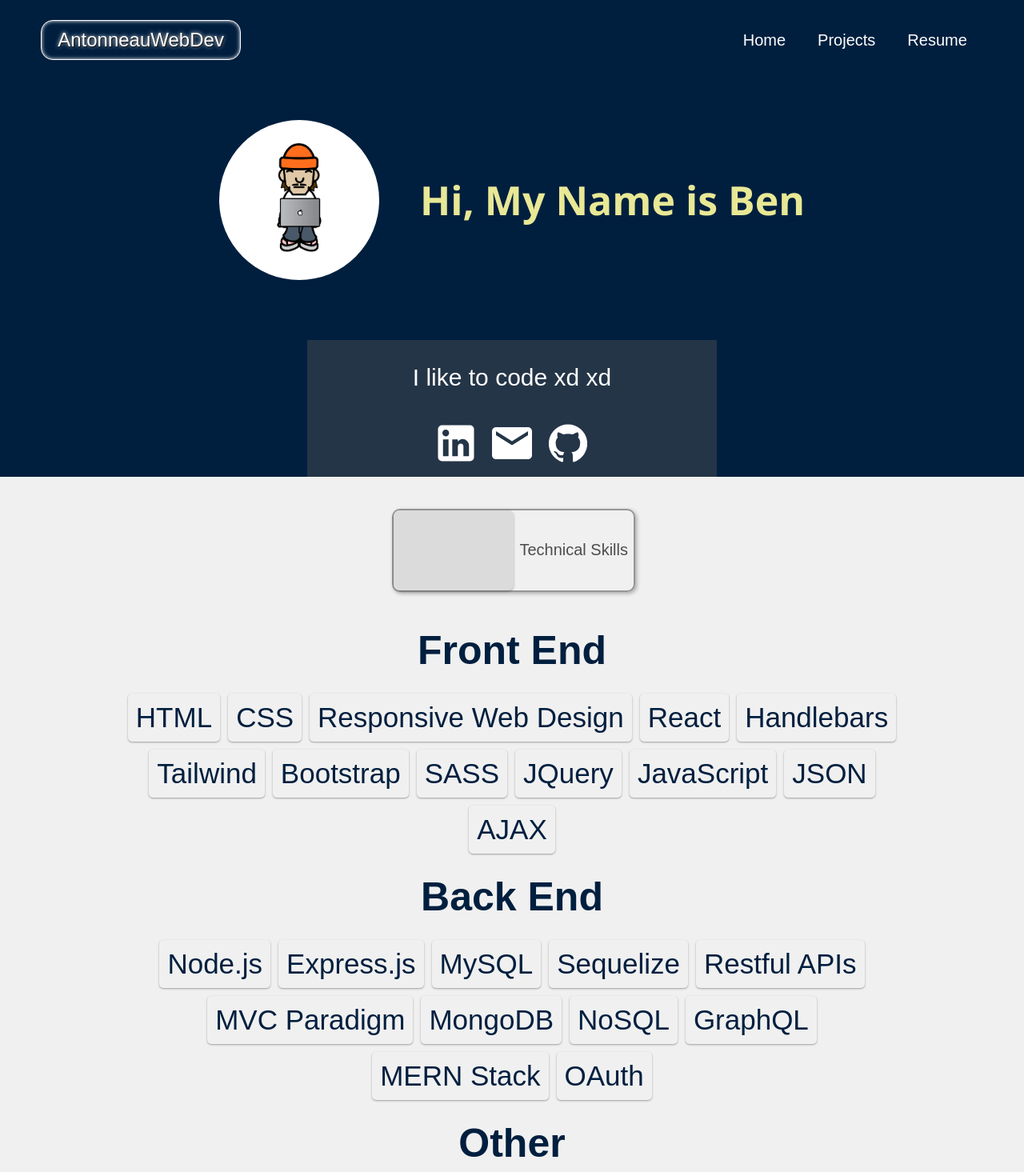
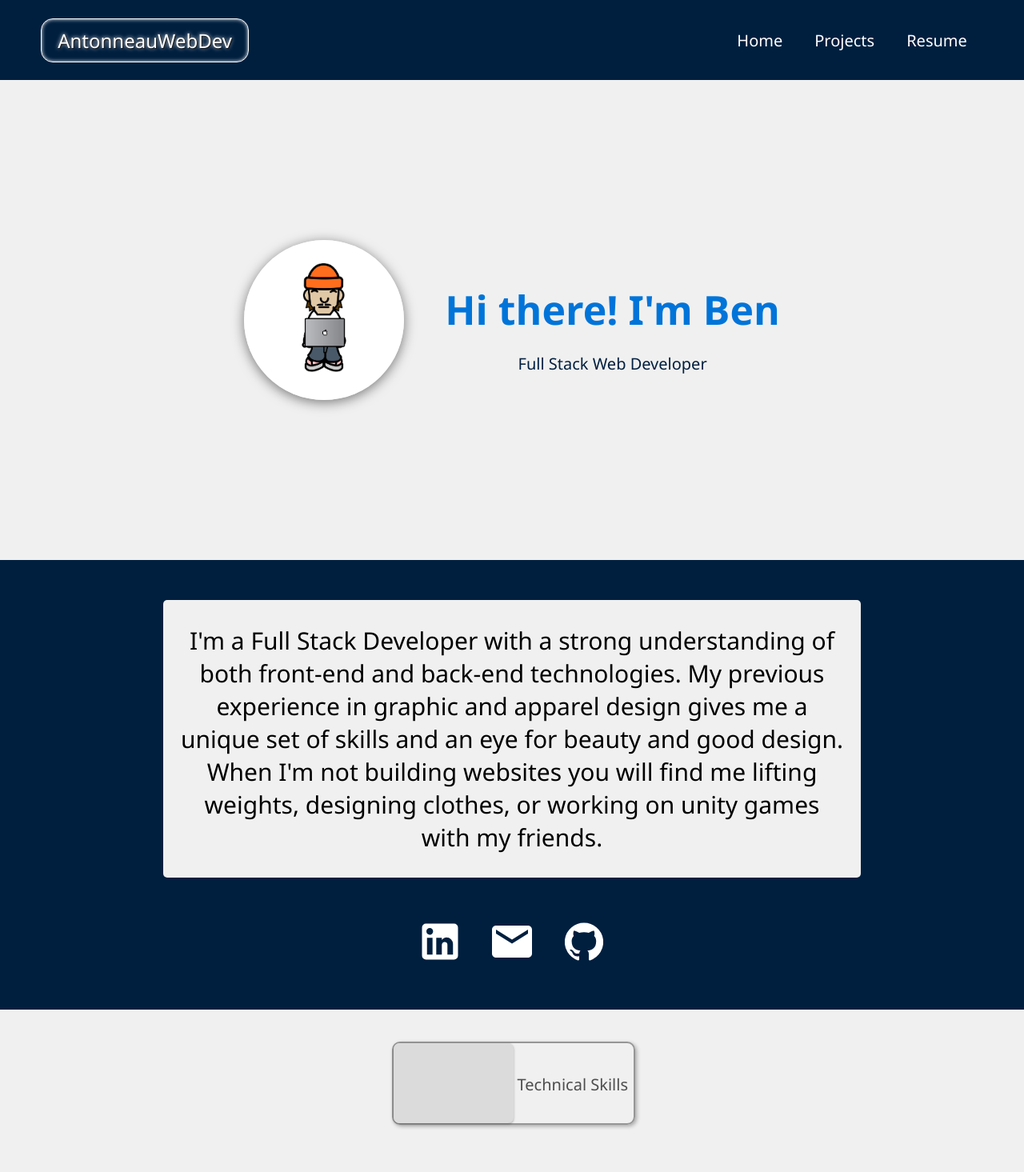
Before and after one commit to bantonneau/react-portfolio, a React (Create React App) app: page / in a window 1280 px wide. Shown: the top 1465 px of the page at 80% size. Built offline with nearby package versions, Linux system fonts and the light colour scheme.

Commit message:
rework styling

```diff
--- a/src/pages/Home.js
+++ b/src/pages/Home.js
@@ -16,20 +16,24 @@ function Home() {
           <div class='image-cropper'>
             <img src={benos} class="rounded" />
           </div>
-          <h2>Hi, My Name is Ben</h2>
+          <div className='herotext'>
+            <h2>Hi there! I'm Ben</h2>
+            <p>Full Stack Web Developer</p>
+          </div>
         </div>
+      </div>
+      <div className='aboutme'>
         <div className='prompt'>
           <p>
-            I like to code xd xd
-            {/* I'm a Full Stack Developer with a strong understanding of both front-end and back-end technologies. My previous experience in graphic and apparel design gives me a unique set of skills and an eye for beauty and good design. When I'm not building websites you will find me lifting weights, designing clothes, or working on unity games with my friends. */}
+            I'm a Full Stack Developer with a strong understanding of both front-end and back-end technologies. My previous experience in graphic and apparel design gives me a unique set of skills and an eye for beauty and good design. When I'm not building websites you will find me lifting weights, designing clothes, or working on unity games with my friends.
           </p>
+        </div>
+        <div className='socialLinks'>
           <LinkedIn />
           <Email />
           <GitHub className='githubIcon' />
         </div>
       </div>
-      {/*Make an array of technical skills and soft skills and map them to tile components */}
-      {/*Add toggle to switch between technical and soft skills, with nice tile fade in animation when switching? */}
       <div className='skills'>
 
         <div className="toggleContainer">
--- a/src/styles/Home.css
+++ b/src/styles/Home.css
@@ -8,7 +8,7 @@
 .home {
   width: 100%;
   align-items: center;
-  font-family: "Arial", sans-serif;
+  font-family: "Segoe UI", Tahoma, Geneva, Verdana, sans-serif;
   color: var(--mainColor);
 }
 
@@ -16,7 +16,7 @@
   display: flex;
   align-items: center;
   justify-content: space-between;
-  margin-top: 50px;
+  margin: 50px 0 50px 0;
 }
 
 .image-cropper {
@@ -27,6 +27,7 @@
   border-radius: 50%;
   margin-right: 4vw;
   flex-shrink: 0;
+  box-shadow: 0px 3px 15px rgba(0, 0, 0, 0.5);
 }
 
 .hero img {
@@ -44,27 +45,48 @@
   justify-content: center;
   align-items: center;
   text-align: center;
-  background-color: var(--mainColor);
   color: var(--accentColor);
+  margin: 150px 0 150px 0;
 }
 
 .about h2 {
   font-family: "Segoe UI", Tahoma, Geneva, Verdana, sans-serif;
   font-size: 50px;
-  color: var(--accentText);
+  color: var(--mainText);margin-bottom: 20px;
 }
 
-.about .prompt {
-  width: 40%;
-  font-size: 30px;
-  margin-top: 75px;
-  background-color: #243547;
+.about p {
+  font-size: 20px;
+  color: #001F3F;
 }
 
-.prompt svg {
+.aboutme {
+  width: 100%;
+  display: flex;
+  flex-direction: column;
+  justify-content: center;
+  align-items: center;
+  text-align: center;
+  background-color: var(--mainColor);
+  color: var(--accentColor);
+}
+
+.aboutme .prompt {
+  width: 65%;
+  font-size: 30px;
+  margin-top: 50px;
+  background-color: #f0f0f0;
+  color: black;
+  border: black;
+  border-radius: 5px;
+  padding: 0 20px 0 20px;
+}
+
+.socialLinks svg {
   font-size: 60px;
   margin: 5px;
   color: var(--accentColor);
+  margin: 50px 15px 50px 15px;
 }
 
 .githubIcon {
@@ -160,7 +182,7 @@ margin: 40px 0 20px 0;
   height: 100%;
   color: #4d4d4d;
   font-size: 20px;
-  font-family: sans-serif;
+  font-family: "Segoe UI", Tahoma, Geneva, Verdana, sans-serif;
   transition: all 0.4s ease-in-out;
 }
 
--- a/src/styles/ProjectDisplay.css
+++ b/src/styles/ProjectDisplay.css
@@ -12,7 +12,7 @@
     align-items: center;
     flex-direction: column;
     margin: 0 10vw 0 10vw;
-    font-family: "Arial", sans-serif;
+    font-family: "Segoe UI", Tahoma, Geneva, Verdana, sans-serif;
     text-align: center;
   }
 
--- a/src/styles/Projects.css
+++ b/src/styles/Projects.css
@@ -40,10 +40,11 @@
     box-shadow: 0px 3px 15px rgba(0, 0, 0, 0.2);
     text-align: center;
     flex-shrink: 0;
+    font-family: "Segoe UI", Tahoma, Geneva, Verdana, sans-serif;
   }
   .projectItem:hover {
     box-shadow: 0px 3px 15px rgba(0, 0, 0, 0.5);
-    transition: 0.3s ease-in;
+    transition: 0.1s ease-in;
     cursor: pointer;
   }
 
@@ -59,6 +60,7 @@
 
   .projectItem h1 {
     font-size: 25px;
+    color: var(--mainColor);
   }
 
   @media only screen and (max-width: 1300px) {
--- a/src/styles/navbar.css
+++ b/src/styles/navbar.css
@@ -9,7 +9,7 @@
     width: 100%;
     height: 100px;
     background: var(--mainColor);
-    font-family: "Arial", sans-serif;
+    font-family: "Segoe UI", Tahoma, Geneva, Verdana, sans-serif;
 }
 
 .navbarElements {
@@ -29,7 +29,7 @@
 }
 
 .logoDesktop {
-    font-family: Arial, sans-serif;
+    font-family: "Segoe UI", Tahoma, Geneva, Verdana, sans-serif;
     font-size: 24px;
     padding: 10px 20px;
     background-color: transparent;
@@ -48,7 +48,7 @@
 }
 
 .logoMobile {
-    font-family: Arial, sans-serif;
+    font-family: "Segoe UI", Tahoma, Geneva, Verdana, sans-serif;
     font-size: 24px;
     padding: 10px 20px;
     background-color: transparent;
```
